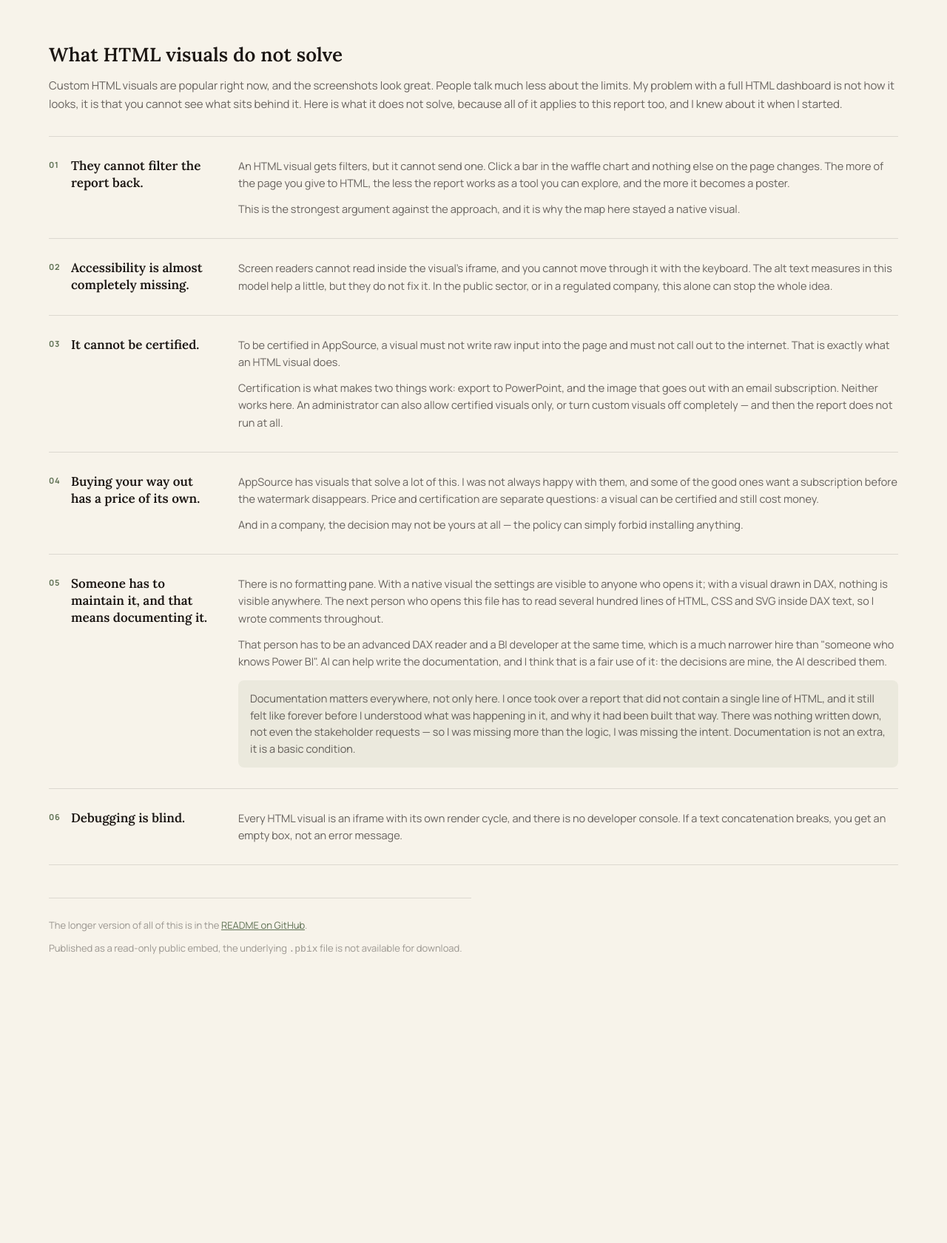
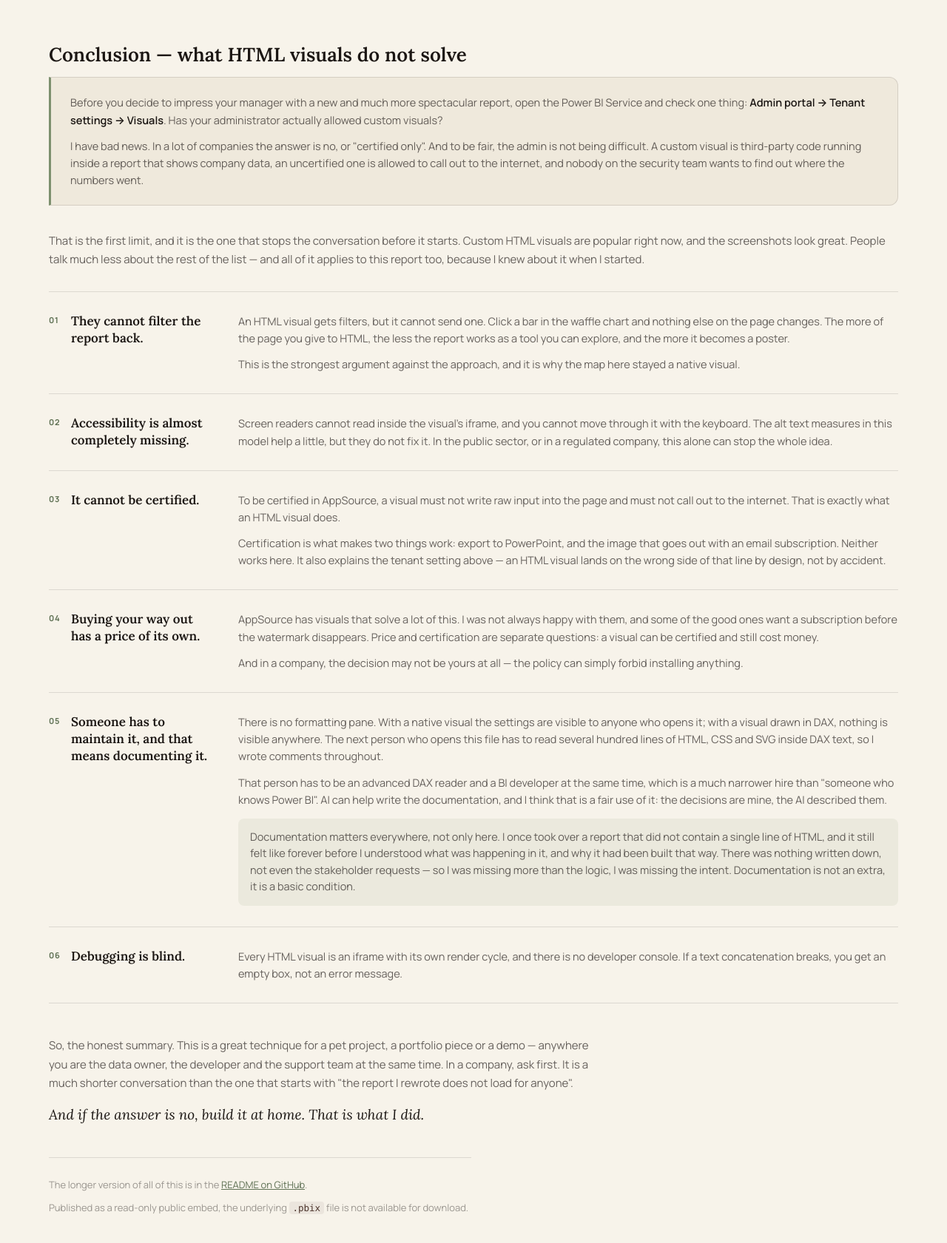
Before and after one commit to mankadata/PBIX-portfolio, a plain HTML site: page index.html in a window 1280 px wide. Shown: the part 1642-3323 px from the top of the page at 74% size. Before the commit the page ends 3019 px from the top, so only its background shows below. Drawn offline with Linux system fonts and the light colour scheme.

Commit message:
Update index.html

```diff
--- a/index.html
+++ b/index.html
@@ -148,12 +148,27 @@
   .card p{margin:0 0 12px;font-size:14px;color:var(--ink-soft)}
   .card p:last-child{margin-bottom:0}
   .card strong{color:var(--ink);font-weight:600}
-  .card code{
+  .card code,
+  .callout code,
+  .colophon code{
     font-family:ui-monospace,SFMono-Regular,Menlo,monospace;
     font-size:12.5px;color:var(--roast);
     background:rgba(74,51,42,0.07);
     padding:1px 5px;border-radius:4px;
   }
+
+  /* ---------- callout ---------- */
+  .callout{
+    background:var(--cream);
+    border:1px solid var(--line);
+    border-left:3px solid var(--sage);
+    border-radius:0 12px 12px 0;
+    padding:22px 26px;
+    margin:0 0 36px;
+  }
+  .callout p{margin:0 0 12px;font-size:14.5px;color:var(--ink-soft)}
+  .callout p:last-child{margin-bottom:0}
+  .callout strong{color:var(--ink);font-weight:600}
 
   /* ---------- limits ---------- */
   .limits{padding:0 0 72px}
@@ -192,6 +207,22 @@
     font-size:13px;line-height:1.55;color:var(--ink-faint);
   }
 
+  /* ---------- closing ---------- */
+  .closing{
+    margin:44px 0 0;
+    max-width:76ch;
+  }
+  .closing p{
+    margin:0 0 16px;
+    font-size:15px;line-height:1.7;color:var(--ink-soft);
+  }
+  .closing p:last-child{
+    font-family:Lora,Georgia,serif;
+    font-size:19px;font-style:italic;font-weight:400;
+    line-height:1.45;color:var(--ink);
+    margin:0;
+  }
+
   @media (max-width:720px){
     .limit{grid-template-columns:1fr;gap:8px;padding:22px 0}
   }
@@ -210,6 +241,7 @@
     .embed-section{padding:30px 0 4px}
     .frame{padding-top:72%}
     .notes{padding-top:38px}
+    .callout{padding:18px 20px}
   }
 </style>
 </head>
@@ -232,7 +264,7 @@
   <div class="wrap">
     <div class="embed-head">
       <h2>Explore the report</h2>
-      <p class="hint">Interactive. Click through the pages, hover the visuals, use the slicers. </p>
+      <p class="hint">Interactive. Click through the pages, hover the visuals, use the slicers.</p>
     </div>
 
     <div class="frame">
@@ -269,17 +301,17 @@
         <h3>Data</h3>
         <p>The data comes from the <strong>FAOSTAT REST API</strong>, not from an Excel file or a folder of CSVs. Power Query handles it in four parts: a <code>Config</code> record holding the endpoint, the item code and the year range; <code>fnLogin</code>, which exchanges credentials for a bearer token; <code>Auth</code>, which runs it once; and <code>fnFAOSTAT</code>, which takes a domain and a list of element codes and returns a typed table.</p>
         <p>Tokens expire after 60 minutes and the API has no refresh endpoint, so a <strong>401 triggers a fresh login and one retry</strong>.</p>
-     </div>
+      </div>
 
       <div class="card">
         <h3>Modelling</h3>
         <p>Two fact tables, <strong>Production</strong> and <strong>Trade</strong>, share the <strong>Countries</strong> and <strong>Year</strong> dimensions, with a few disconnected tables for the field parameters.</p>
         <p>The measures live in a <code>_Measures</code> table, written in the <strong>DAX query view</strong> with comments, so they can be read and reviewed like code.</p>
-       </div>
+      </div>
 
       <div class="card">
         <h3>Visuals</h3>
-        <p>The visuals on the Production and Trade pages are <strong>HTML and SVG generated inside DAX measures</strong>.
+        <p>The visuals on the Production and Trade pages are <strong>HTML and SVG generated inside DAX measures</strong>.</p>
         <p>A custom theme JSON drives every native visual. The HTML visuals carry their own colour constants, and I keep the two in sync by hand, which is the first item on the list below.</p>
       </div>
     </div>
@@ -288,9 +320,15 @@
 
 <section class="limits">
   <div class="wrap">
-    <h2 class="section-head">What HTML visuals do not solve</h2>
+    <h2 class="section-head">Conclusion — what HTML visuals do not solve</h2>
+
+    <div class="callout">
+      <p>Before you decide to impress your manager with a new and much more spectacular report, open the Power BI Service and check one thing: <strong>Admin portal → Tenant settings → Visuals</strong>. Has your administrator actually allowed custom visuals?</p>
+      <p>I have bad news. In a lot of companies the answer is no, or "certified only". And to be fair, the admin is not being difficult. A custom visual is third-party code running inside a report that shows company data, an uncertified one is allowed to call out to the internet, and nobody on the security team wants to find out where the numbers went.</p>
+    </div>
+
     <p class="lede">
-      Custom HTML visuals are popular right now, and the screenshots look great. People talk much less about the limits. My problem with a full HTML dashboard is not how it looks, it is that you cannot see what sits behind it. Here is what it does not solve, because all of it applies to this report too, and I knew about it when I started.
+      That is the first limit, and it is the one that stops the conversation before it starts. Custom HTML visuals are popular right now, and the screenshots look great. People talk much less about the rest of the list — and all of it applies to this report too, because I knew about it when I started.
     </p>
 
     <div class="limit-list">
@@ -313,7 +351,7 @@
         <strong>It cannot be certified.</strong>
         <div class="limit-body">
           <p>To be certified in AppSource, a visual must not write raw input into the page and must not call out to the internet. That is exactly what an HTML visual does.</p>
-          <p>Certification is what makes two things work: export to PowerPoint, and the image that goes out with an email subscription. Neither works here. An administrator can also allow certified visuals only, or turn custom visuals off completely — and then the report does not run at all.</p>
+          <p>Certification is what makes two things work: export to PowerPoint, and the image that goes out with an email subscription. Neither works here. It also explains the tenant setting above — an HTML visual lands on the wrong side of that line by design, not by accident.</p>
         </div>
       </div>
 
@@ -342,6 +380,11 @@
       </div>
     </div>
 
+    <div class="closing">
+      <p>So, the honest summary. This is a great technique for a pet project, a portfolio piece or a demo — anywhere you are the data owner, the developer and the support team at the same time. In a company, ask first. It is a much shorter conversation than the one that starts with "the report I rewrote does not load for anyone".</p>
+      <p>And if the answer is no, build it at home. That is what I did.</p>
+    </div>
+
     <div class="colophon">
       <p>
         The longer version of all of this is in the <a href="https://github.com/mankadata/PBIX-portfolio" rel="noopener">README on GitHub</a>.
```
